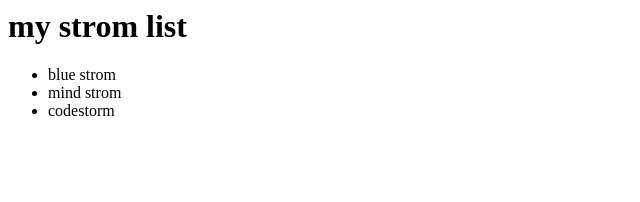
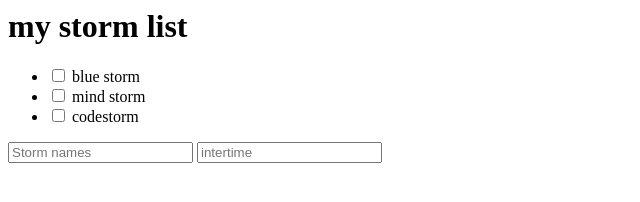
Before and after one commit to aarafath1224/CodeNow-todo, a plain HTML site: page todo-static/index.html in a window 1280 px wide. Shown: the whole page, without its empty margins (0-640 px from the left). Drawn offline with Linux system fonts and the light colour scheme.

Commit message:
added input field

```diff
--- a/todo-static/index.html
+++ b/todo-static/index.html
@@ -8,15 +8,25 @@
 
 
     <body>
-        <h1> my strom list </h1>
+        <h1> my storm list </h1>
          <ul>
 
-           <li>blue strom</li>
-            <li>mind strom</li>
-            <li>codestorm</li>
+           <li>
+               <input type="checkbox"/>
+           blue storm
+              </li>
+              <li>
+                <input type="checkbox"/>
+                mind storm
+               </li>
+               <li>
+                <input type="checkbox"/>
+                codestorm
+                </li>
         </ul>
 
-
+        <input type="text" placeholder="Storm names">
+        <input type="number" placeholder="intertime">
 
 
 
```
